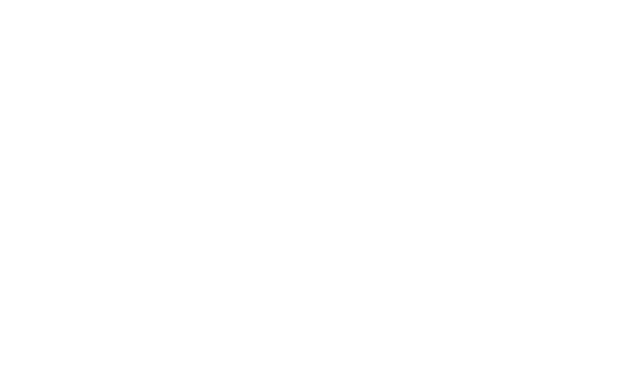
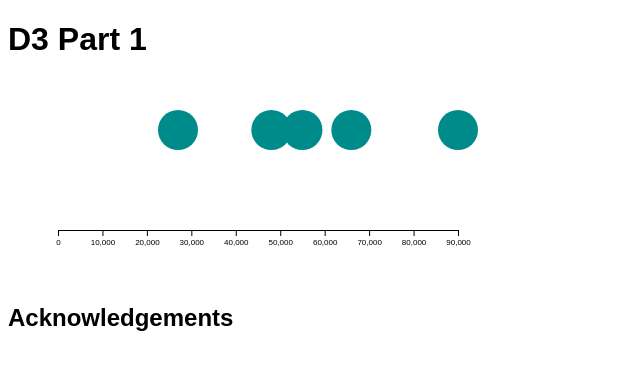
Before and after one commit to DS4200-Sec2-F22/ic-07-namanrazdan, a plain HTML site: page index.html in a window 1280 px wide. Shown: the whole page, without its empty margins (0-640 px from the left). Drawn offline with Linux system fonts and the light colour scheme.

Commit message:
finished copu

```diff
--- a/index.html
+++ b/index.html
@@ -3,11 +3,27 @@
 
 <head>
     <meta charset=utf-8/>
+
+    <link rel="stylesheet" href="style.css">
+
+    <script src="js/d3.v6.1.1/d3.min.js"></script>
+
+    <title>ic-07</title>
+
 </head>
 
 
 <body>
 
+    <h1>D3 Part 1</h1>
+
+    <div id="vis"></div>
+    <div id="vis2"></div>
+
+    <script src = "js/main.js"></script>
+
+    <h2>Acknowledgements</h2>
+
 
 </body>
 
--- /dev/null
+++ b/js/main.js
@@ -0,0 +1,97 @@
+const FRAME_HEIGHT = 200;
+const FRAME_WIDTH = 500;
+const MARGINS = {left: 50, right: 50, top: 50, bottom: 50};
+
+
+// const FRAME1 =
+// 	d3.select("#vis1")
+// 		.append("svg")
+// 		.attr("height", FRAME_HEIGHT)
+// 		.attr("width", FRAME_WIDTH)
+// 		.attr("class", "frame")
+
+// FRAME1.append("circle")
+// 		.attr("cx", 50 + MARGINS.left)
+// 		.attr("cy", 50 + MARGINS.top)
+// 		.attr("r", 30)
+// 		.attr("class", "firstCircle")
+
+// FRAME1.append("circle")
+// 		.attr("cx", 50)
+// 		.attr("cy", 50)
+// 		.attr("r", 30)
+// 		.attr("class", "firstCircle")
+
+// const FRAME2 = d3.select("#vis2")
+// 				.append("svg")
+// 					.attr("height", FRAME_HEIGHT)
+// 					.attr("width", FRAME_WIDTH)
+// 					.attr("class", "frame")
+
+// FRAME2.selectAll("points")
+// 			.data(data1)
+// 			.enter()
+// 			.append("circle")
+// 				.attr("cx", (d) => {return d;})
+// 				.attr("cy", 0)
+// 				.attr("r", 20)
+// 				.attr("class", "point");
+
+
+// FRAME2.selectAll("points")
+// 		.data(data1)
+// 		.enter()
+// 		.append("circle")
+// 			.attr("cx", (d) => {
+// 				return (d + MARGINS.left)
+// 			})
+// 			.attr("cy", MARGINS.top)
+// 			.attr("r", 20)
+// 			.attr("class", "point");
+
+
+// const data2 = [10000, 20000, 40000];
+
+const data = [55000, 48000, 27000, 66000, 90000]
+
+
+const VIS_HEIGHT = FRAME_HEIGHT - MARGINS.top - MARGINS.bottom;
+const VIS_WIDTH = FRAME_WIDTH - MARGINS.left - MARGINS.right;
+
+
+//define scaling function
+
+const MAX_X = d3.max(data, (d) => {return d;});
+console.log("Max x: " + MAX_X);
+
+const X_SCALE = d3.scaleLinear()
+ 						.domain([0, MAX_X])
+ 						.range([0, VIS_WIDTH]);
+
+
+console.log("Input 40000, X_SCALE output: " + X_SCALE(40000))
+
+
+const FRAME = d3.select("#vis")
+ 				.append("svg")
+ 					.attr("height", FRAME_HEIGHT)
+					.attr("width", FRAME_WIDTH)
+ 					.attr("class", "frame")
+
+FRAME.selectAll("points")
+ 				.data(data)
+ 				.enter()
+ 				.append("circle")
+ 					.attr("cx", (d) => {
+ 						return (X_SCALE(d) + MARGINS.left);
+ 					})
+ 					.attr("cy", MARGINS.top)
+ 					.attr("r", 20)
+ 					.attr("class", "point");
+
+
+FRAME.append("g")
+ 			.attr("transform", "translate(" + MARGINS.left +
+ 				"," + (VIS_HEIGHT + MARGINS.top) + ")")
+ 			.call(d3.axisBottom(X_SCALE).ticks(10))
+ 				.attr("font-size", "8px");
--- /dev/null
+++ b/style.css
@@ -0,0 +1,12 @@
+body{
+	font-family:  Arial;
+
+}
+
+.firstCircle{
+	fill: blueviolet;
+}
+
+.point{
+	fill:  darkcyan;
+}
```
Also changed, not shown: js/d3.v6.1.1/d3.js (renamed from d3.v6.1.1/d3.js), js/d3.v6.1.1/d3.min.js (renamed from d3.v6.1.1/d3.min.js), 8 other files.
